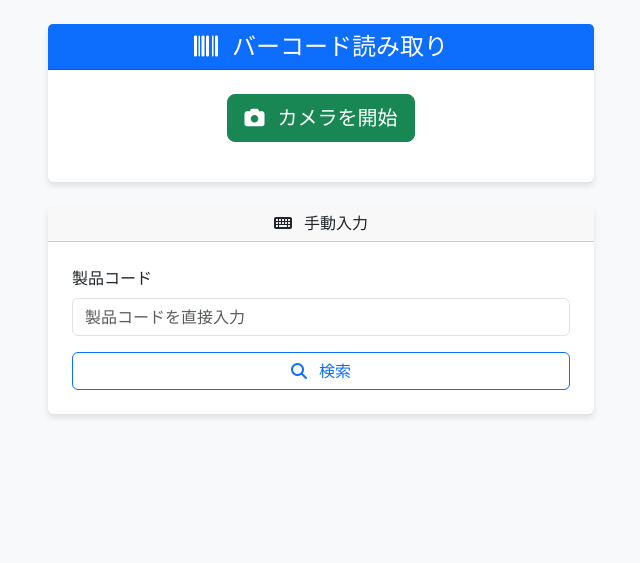
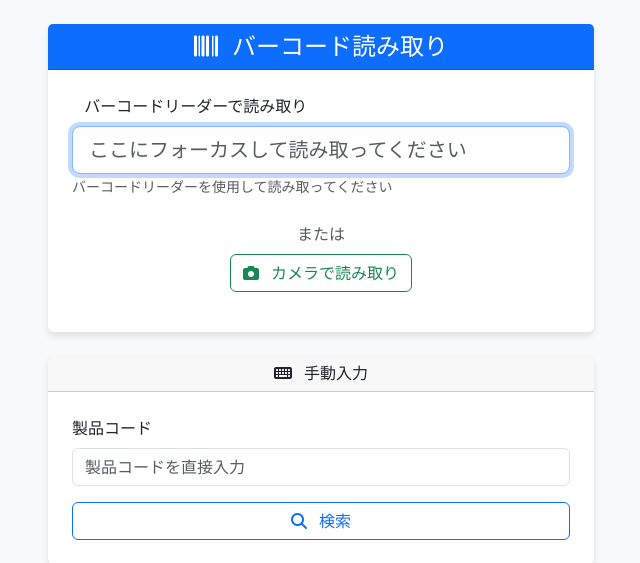
Before and after one commit to vivo-yamada/Nsystem, a Django app: page / in a window 1280 px wide. Shown: the part 56-619 px from the top of the page, without its empty margins (319-959 px from the left). Run offline with Django 4.2, Linux system fonts and the light colour scheme; some libraries are stand-ins or nearby versions.

Commit message:
バーコードリーダーによる読み取り機能を実装

```diff
--- a/product_viewer/templates/product_viewer/index.html
+++ b/product_viewer/templates/product_viewer/index.html
@@ -14,18 +14,37 @@
                 </h4>
             </div>
             <div class="card-body p-4">
+                <!-- バーコードリーダー入力フィールド -->
+                <div class="mb-4">
+                    <label for="barcodeReaderInput" class="form-label">
+                        <i class="fas fa-barcode-read me-2"></i>
+                        バーコードリーダーで読み取り
+                    </label>
+                    <input
+                        type="text"
+                        class="form-control form-control-lg"
+                        id="barcodeReaderInput"
+                        placeholder="ここにフォーカスして読み取ってください"
+                        autocomplete="off"
+                        autofocus
+                    >
+                    <small class="text-muted">バーコードリーダーを使用して読み取ってください</small>
+                </div>
+
+                <!-- カメラ読み取りオプション -->
                 <div class="text-center mb-3">
-                    <button id="startScanBtn" class="btn btn-success btn-lg">
+                    <p class="text-muted mb-2">または</p>
+                    <button id="startScanBtn" class="btn btn-outline-success">
                         <i class="fas fa-camera me-2"></i>
-                        カメラを開始
+                        カメラで読み取り
                     </button>
-                    <button id="stopScanBtn" class="btn btn-danger btn-lg" style="display: none;">
+                    <button id="stopScanBtn" class="btn btn-danger" style="display: none;">
                         <i class="fas fa-stop me-2"></i>
-                        スキャン停止
+                        カメラ停止
                     </button>
                 </div>
 
-                <!-- バーコードスキャナー -->
+                <!-- バーコードスキャナー（カメラ） -->
                 <div id="reader" style="width: 100%; max-width: 400px; margin: 0 auto; display: none;"></div>
 
                 <!-- 結果表示 -->
@@ -92,13 +111,53 @@
 <script>
     let html5QrCode;
     let isScanning = false;
+    let barcodeReaderTimeout;
 
-    // バーコードスキャナー開始
+    // バーコードリーダー入力フィールドの処理
+    const barcodeReaderInput = document.getElementById('barcodeReaderInput');
+
+    // フォーカス時に入力をクリア
+    barcodeReaderInput.addEventListener('focus', function() {
+        this.value = '';
+    });
+
+    // バーコードリーダーからの入力処理
+    barcodeReaderInput.addEventListener('input', function() {
+        // 既存のタイムアウトをクリア
+        if (barcodeReaderTimeout) {
+            clearTimeout(barcodeReaderTimeout);
+        }
+
+        // 少し待ってから処理（連続入力対応）
+        barcodeReaderTimeout = setTimeout(() => {
+            const value = this.value.trim();
+            if (value) {
+                // バーコード読み取り成功として処理
+                onBarcodeSuccess(value);
+                // 入力フィールドをクリア
+                this.value = '';
+            }
+        }, 100);
+    });
+
+    // Enterキーでも処理
+    barcodeReaderInput.addEventListener('keypress', function(e) {
+        if (e.key === 'Enter') {
+            e.preventDefault();
+            const value = this.value.trim();
+            if (value) {
+                onBarcodeSuccess(value);
+                this.value = '';
+            }
+        }
+    });
+
+    // カメラバーコードスキャナー開始
     document.getElementById('startScanBtn').addEventListener('click', function() {
         startBarcodeScanner();
     });
 
-    // バーコードスキャナー停止
+    // カメラバーコードスキャナー停止
     document.getElementById('stopScanBtn').addEventListener('click', function() {
         stopBarcodeScanner();
     });
@@ -114,6 +173,9 @@
         document.getElementById('reader').style.display = 'block';
         document.getElementById('scanResult').style.display = 'none';
         document.getElementById('scanError').style.display = 'none';
+
+        // バーコードリーダー入力を無効化（カメラ使用中）
+        barcodeReaderInput.disabled = true;
 
         // カメラ設定
         const config = {
@@ -153,6 +215,10 @@
             document.getElementById('startScanBtn').style.display = 'inline-block';
             document.getElementById('stopScanBtn').style.display = 'none';
             document.getElementById('reader').style.display = 'none';
+
+            // バーコードリーダー入力を有効化
+            barcodeReaderInput.disabled = false;
+            barcodeReaderInput.focus();
         }).catch(err => {
             console.error('スキャナー停止エラー:', err);
         });
@@ -161,8 +227,10 @@
     function onBarcodeSuccess(orderCode) {
         console.log('バーコード読み取り成功:', orderCode);
 
-        // スキャナー停止
-        stopBarcodeScanner();
+        // カメラ使用中の場合は停止
+        if (isScanning) {
+            stopBarcodeScanner();
+        }
 
         // 結果表示
         document.getElementById('barcodeValue').textContent = orderCode;
@@ -215,5 +283,10 @@
             this.closest('form').submit();
         }
     });
+
+    // ページロード時にバーコードリーダー入力にフォーカス
+    window.addEventListener('load', function() {
+        barcodeReaderInput.focus();
+    });
 </script>
 {% endblock %}
```
